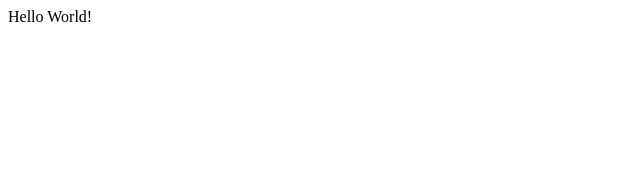
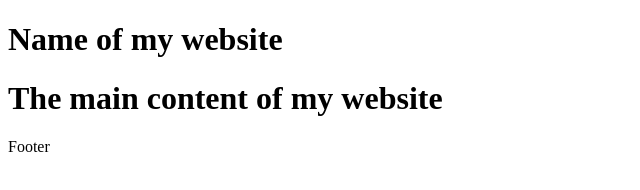
Before and after one commit to Luisromero18/IS117, a plain HTML site: page docs/Index.html in a window 1280 px wide. Shown: the whole page, without its empty margins (0-640 px from the left). Drawn offline with Linux system fonts and the light colour scheme.

```diff
--- a/docs/Index.html
+++ b/docs/Index.html
@@ -1,11 +1,19 @@
 <!DOCTYPE html>
 <html>
 <head>
-    <title>Title of the document</title>
+
 </head>
 
 <body>
-Hello World!
+    <div id="header">
+         <h1>Name of my website</h1>
+    </div>
+    <div id="main">
+         <h1>The main content of my website</h1>
+    </div>
+    <div id="footer">
+        Footer
+    </div>
 </body>
 
 </html>
--- a/docs/css/styles.css
+++ b/docs/css/styles.css
@@ -0,0 +1,3 @@
+#header h1 {
+    color: blue;
+}
```
Also changed, not shown: 1 other file.
